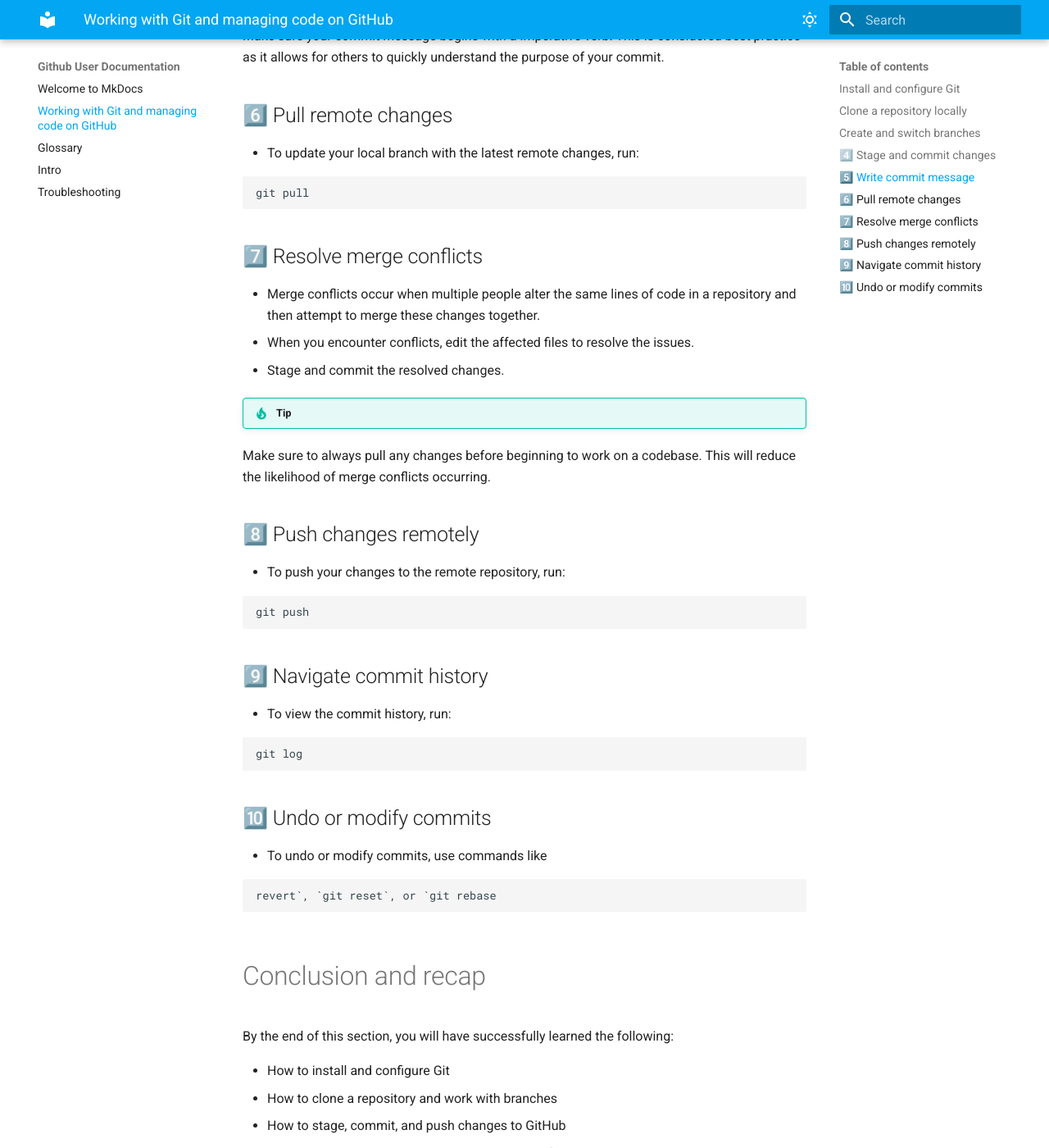
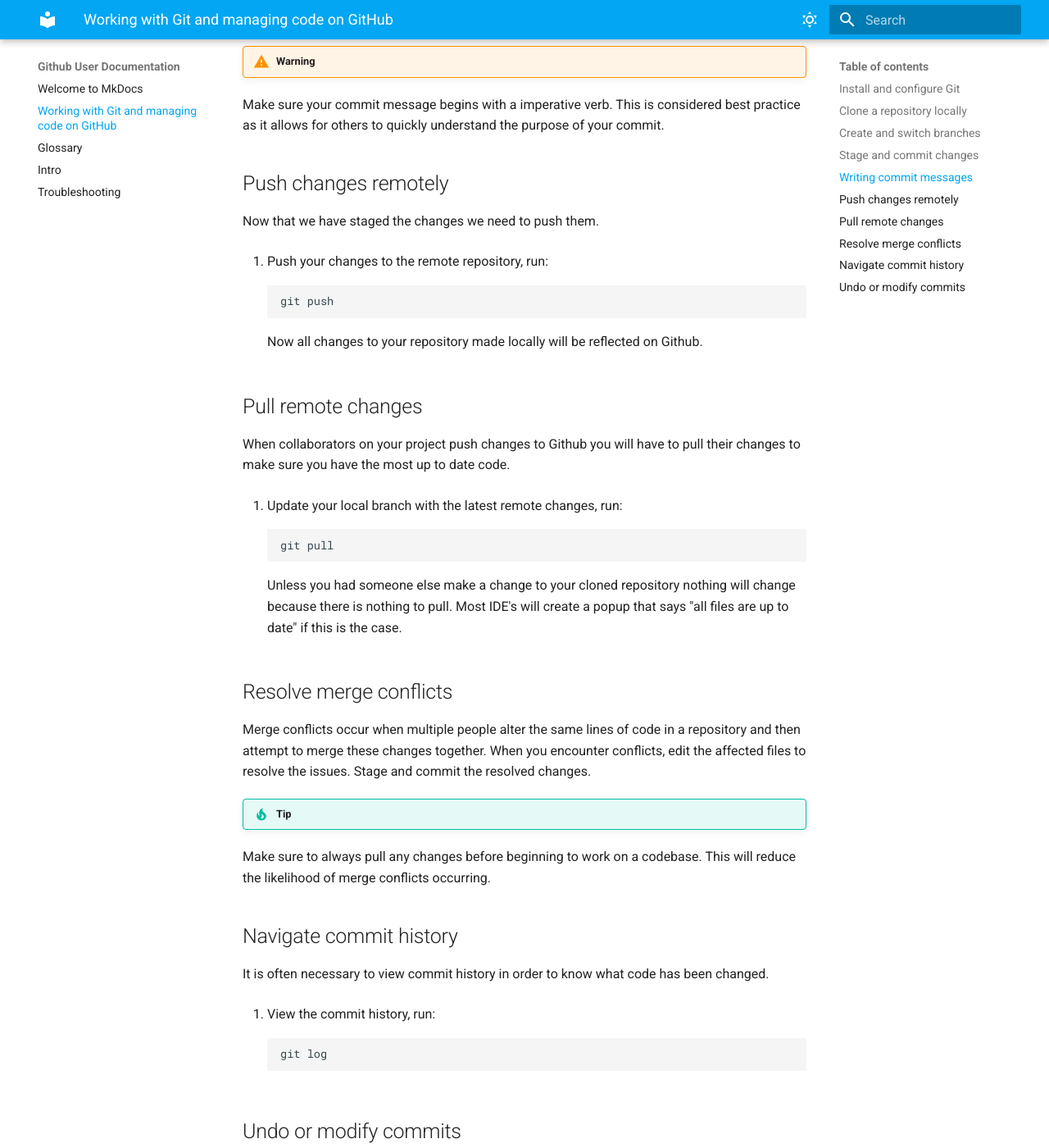
Before and after one commit to AnkitAhlwat/GitHub-User-Documentation, an MkDocs documentation site: the page built from docs/Working with Git and managing code on GitHub.md, in a window 1280 px wide and 1400 px high, scrolled down 2112 px. Shown: the whole window at 82% size. Built offline with MkDocs 1.6.1 and Material for MkDocs 9.7.7, drawn with Linux system fonts in a browser that asks for light colours; some of the changed text lies outside the part shown.

Commit message:
Update instructions to be more detailed

````diff
--- a/docs/Working with Git and managing code on GitHub.md
+++ b/docs/Working with Git and managing code on GitHub.md
@@ -52,69 +52,84 @@ By default the clone command will save the repository in a local folder on your
     git checkout <branch_name>
     ```
 
-## 4️⃣ Stage and commit changes
+##  Stage and commit changes
 
-- Before pushing your changes you must first stage them. This is useful as you can specify which files you wish to commit. The . syntax includes all changes.
+Next we will make a change to the code in our cloned repository. In order for these changes to be reflected on github we have to "push them".
 
-- Stage the changes:
+ Before pushing your changes you must first stage them. This is useful as you can specify which files you wish to commit. The "." syntax includes all changes.
 
-```git
-git add .
-```
+1. Stage the changes:
+
+    ```git
+    git add .
+    ```
 
 - Commit the changes:
 
-```git
-git commit -m "Your descriptive commit message"
-```
+    ```git
+    git commit -m "Your descriptive commit message"
+    ```
 
-## 5️⃣ Write commit message
+## Writing commit messages
 
-- Write clear, concise, and descriptive commit messages that summarize the changes made in the commit.
+Write clear, concise, and descriptive commit messages that summarize the changes made in the commit.
 
 !!! warning "Warning"
 Make sure your commit message begins with a imperative verb. This is considered best practice as it allows for others to quickly understand the purpose of your commit.
 
-## 6️⃣ Pull remote changes
+## Push changes remotely
 
-- To update your local branch with the latest remote changes, run:
+Now that we have staged the changes we need to push them.
 
-```git
-git pull
-```
+1. Push your changes to the remote repository, run:
 
-## 7️⃣ Resolve merge conflicts
+    ```git
+    git push
+    ```
 
-- Merge conflicts occur when multiple people alter the same lines of code in a repository and then attempt to merge these changes together.
-- When you encounter conflicts, edit the affected files to resolve the issues.
-- Stage and commit the resolved changes.
+    Now all changes to your repository made locally will be reflected on Github.
+
+##  Pull remote changes
+
+When collaborators on your project push changes to Github you will have to pull their changes to make sure you have the most up to date code.
+
+1. Update your local branch with the latest remote changes, run:
+
+    ```git
+    git pull
+    ```
+Unless you had someone else make a change to your cloned repository nothing will change because there is nothing to pull. Most IDE's will create a popup that says "all files are up to date" if this is the case.
+
+## Resolve merge conflicts
+
+Merge conflicts occur when multiple people alter the same lines of code in a repository and then attempt to merge these changes together.
+When you encounter conflicts, edit the affected files to resolve the issues.
+Stage and commit the resolved changes.
 
 !!! tip "Tip"
 Make sure to always pull any changes before beginning to work on a codebase. This will reduce the likelihood of merge conflicts occurring.
 
-## 8️⃣ Push changes remotely
 
-- To push your changes to the remote repository, run:
 
-```git
-git push
-```
+## Navigate commit history
 
-## 9️⃣ Navigate commit history
+It is often necessary to view commit history in order to know what code has been changed.
 
-- To view the commit history, run:
+1. View the commit history, run:
 
-```git
-git log
-```
+    ```git
+    git log
+    ```
 
-## 🔟 Undo or modify commits
+## Undo or modify commits
 
-- To undo or modify commits, use commands like
+If you make a mistake in your commit it is possible to undo it. The simplest way to do this is by using the command git revert. This will create a new commit which is the opposite of an existing commit. To specify which commit you wish to undo you need the id of the commit. The id can be viewed by using the git log command from the previous section.
 
-```git
-revert`, `git reset`, or `git rebase
-```
+1. Undo or modify commits, use commands like
+
+    ```git
+    git reset <commit_id>
+    ```
 
 &nbsp;
 
````
